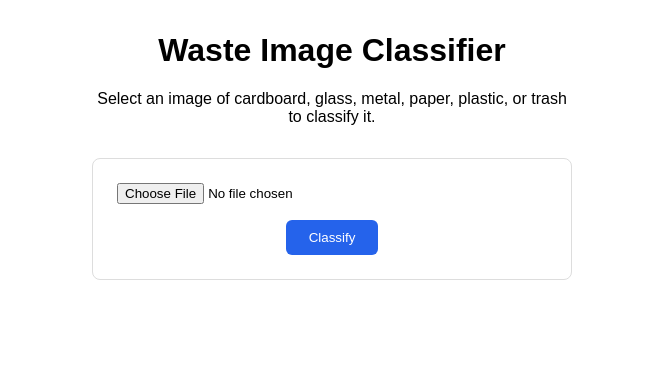
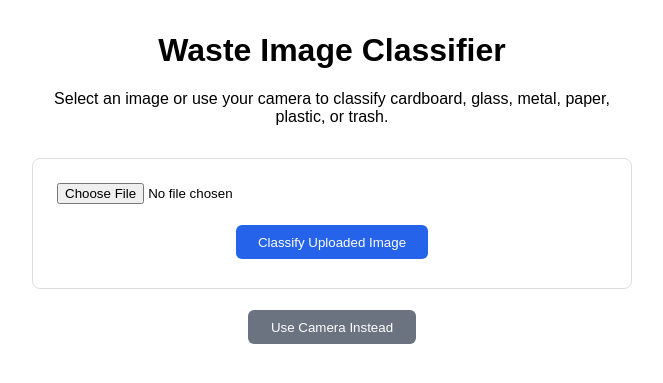
Before and after one commit to Prabhath922/Seperate-, a Flask app: page / in a window 1280 px wide. Shown: the top 383 px of the page, without its empty margins (308-971 px from the left). Run offline with Flask 3, Linux system fonts and the light colour scheme; parts of the project's set-up code (start-up, migrations or seed data) failed here and were passed over.

```diff
--- a/labels.json
+++ b/labels.json
@@ -2,6 +2,7 @@
   "cardboard",
   "glass",
   "metal",
+  "organic",
   "paper",
   "plastic",
   "trash"
--- a/templates/index.html
+++ b/templates/index.html
@@ -7,7 +7,7 @@
       body {
         font-family: Arial, sans-serif;
         margin: 2rem auto;
-        max-width: 480px;
+        max-width: 600px;
         text-align: center;
       }
 
@@ -30,21 +30,76 @@
         padding: 0.6rem 1.4rem;
         border-radius: 6px;
         cursor: pointer;
+        margin: 0.3rem;
+      }
+
+      #cameraSection {
+        margin: 2rem 0;
+      }
+
+      #video {
+        width: 100%;
+        max-width: 480px;
+        border: 1px solid #ddd;
+        border-radius: 8px;
+      }
+
+      #canvas {
+        display: none;
       }
 
       .result {
         margin-top: 1.5rem;
+        padding: 1rem;
+        border-radius: 8px;
+        background-color: #f8f9fa;
+      }
+
+      .camera-buttons {
+        margin: 1rem 0;
+      }
+
+      .switch-mode {
+        margin-top: 1rem;
+      }
+
+      #toggleCamera {
+        background-color: #6b7280;
+      }
+
+      #captureBtn {
+        background-color: #059669;
+      }
+
+      #stopCamera {
+        background-color: #dc2626;
       }
     </style>
   </head>
   <body>
     <h1>Waste Image Classifier</h1>
-    <p>Select an image of cardboard, glass, metal, paper, plastic, or trash to classify it.</p>
+    <p>Select an image or use your camera to classify cardboard, glass, metal, paper, plastic, or trash.</p>
 
-    <form method="post" enctype="multipart/form-data">
+    <!-- Camera Section -->
+    <div id="cameraSection" style="display: none;">
+      <video id="video" autoplay playsinline></video>
+      <canvas id="canvas"></canvas>
+      <div class="camera-buttons">
+        <button id="captureBtn">Capture & Classify</button>
+        <button id="stopCamera">Stop Camera</button>
+      </div>
+    </div>
+
+    <!-- File Upload Section -->
+    <form method="post" enctype="multipart/form-data" id="uploadForm">
       <input type="file" name="image" accept="image/*" required />
-      <button type="submit">Classify</button>
+      <button type="submit">Classify Uploaded Image</button>
     </form>
+
+    <!-- Switch between modes -->
+    <div class="switch-mode">
+      <button id="toggleCamera">Use Camera Instead</button>
+    </div>
 
     {% if prediction %}
     <div class="result">
@@ -56,5 +111,111 @@
       {% endif %}
     </div>
     {% endif %}
+
+    <script>
+      // DOM Elements
+      const cameraSection = document.getElementById('cameraSection');
+      const video = document.getElementById('video');
+      const canvas = document.getElementById('canvas');
+      const captureBtn = document.getElementById('captureBtn');
+      const stopCamera = document.getElementById('stopCamera');
+      const toggleCamera = document.getElementById('toggleCamera');
+      const uploadForm = document.getElementById('uploadForm');
+
+      let stream = null;
+
+      // Toggle between camera and file upload
+      toggleCamera.addEventListener('click', function() {
+        if (cameraSection.style.display === 'none') {
+          // Show camera section
+          cameraSection.style.display = 'block';
+          uploadForm.style.display = 'none';
+          toggleCamera.textContent = 'Use File Upload Instead';
+          startCamera();
+        } else {
+          // Show file upload section
+          cameraSection.style.display = 'none';
+          uploadForm.style.display = 'block';
+          toggleCamera.textContent = 'Use Camera Instead';
+          stopCameraStream();
+        }
+      });
+
+      // Start camera
+      async function startCamera() {
+        try {
+          stream = await navigator.mediaDevices.getUserMedia({
+            video: {
+              facingMode: 'environment', // Prefer rear camera
+              width: { ideal: 1280 },
+              height: { ideal: 720 }
+            }
+          });
+          video.srcObject = stream;
+        } catch (err) {
+          console.error("Error accessing camera:", err);
+          alert("Unable to access camera. Please check permissions and try again.");
+          // Fall back to file upload
+          cameraSection.style.display = 'none';
+          uploadForm.style.display = 'block';
+          toggleCamera.textContent = 'Use Camera Instead';
+        }
+      }
+
+      // Stop camera
+      function stopCameraStream() {
+        if (stream) {
+          stream.getTracks().forEach(track => track.stop());
+          stream = null;
+        }
+      }
+
+      // Capture image and submit for classification
+      captureBtn.addEventListener('click', function() {
+        if (!stream) return;
+
+        // Set canvas dimensions to match video
+        canvas.width = video.videoWidth;
+        canvas.height = video.videoHeight;
+
+        // Draw current video frame to canvas
+        const context = canvas.getContext('2d');
+        context.drawImage(video, 0, 0, canvas.width, canvas.height);
+
+        // Convert canvas to blob and submit
+        canvas.toBlob(function(blob) {
+          const formData = new FormData();
+          formData.append('image', blob, 'capture.jpg');
+
+          // Submit to server
+          fetch('/', {
+            method: 'POST',
+            body: formData
+          })
+          .then(response => response.text())
+          .then(html => {
+            // Replace the entire page with the response
+            document.documentElement.innerHTML = html;
+          })
+          .catch(error => {
+            console.error('Error:', error);
+            alert('Error classifying image. Please try again.');
+          });
+        }, 'image/jpeg');
+      });
+
+      // Stop camera button
+      stopCamera.addEventListener('click', function() {
+        stopCameraStream();
+        cameraSection.style.display = 'none';
+        uploadForm.style.display = 'block';
+        toggleCamera.textContent = 'Use Camera Instead';
+      });
+
+      // Clean up when leaving page
+      window.addEventListener('beforeunload', function() {
+        stopCameraStream();
+      });
+    </script>
   </body>
 </html>
--- a/train_model.py
+++ b/train_model.py
@@ -132,7 +132,7 @@ def main():
     parser.add_argument(
         "--dataset",
         type=Path,
-        default=Path("/Users/prabhathsundarapalli/Downloads/dataset-resized"),
+        default=Path("/Users/prabhathsundarapalli/Downloads/dataset-resized 2"),
         help="Path to the dataset directory that contains class subfolders.",
     )
     parser.add_argument("--img-size", type=int, default=224, help="Image size to resize the dataset to.")
```
Also changed, not shown: 2 other files.
